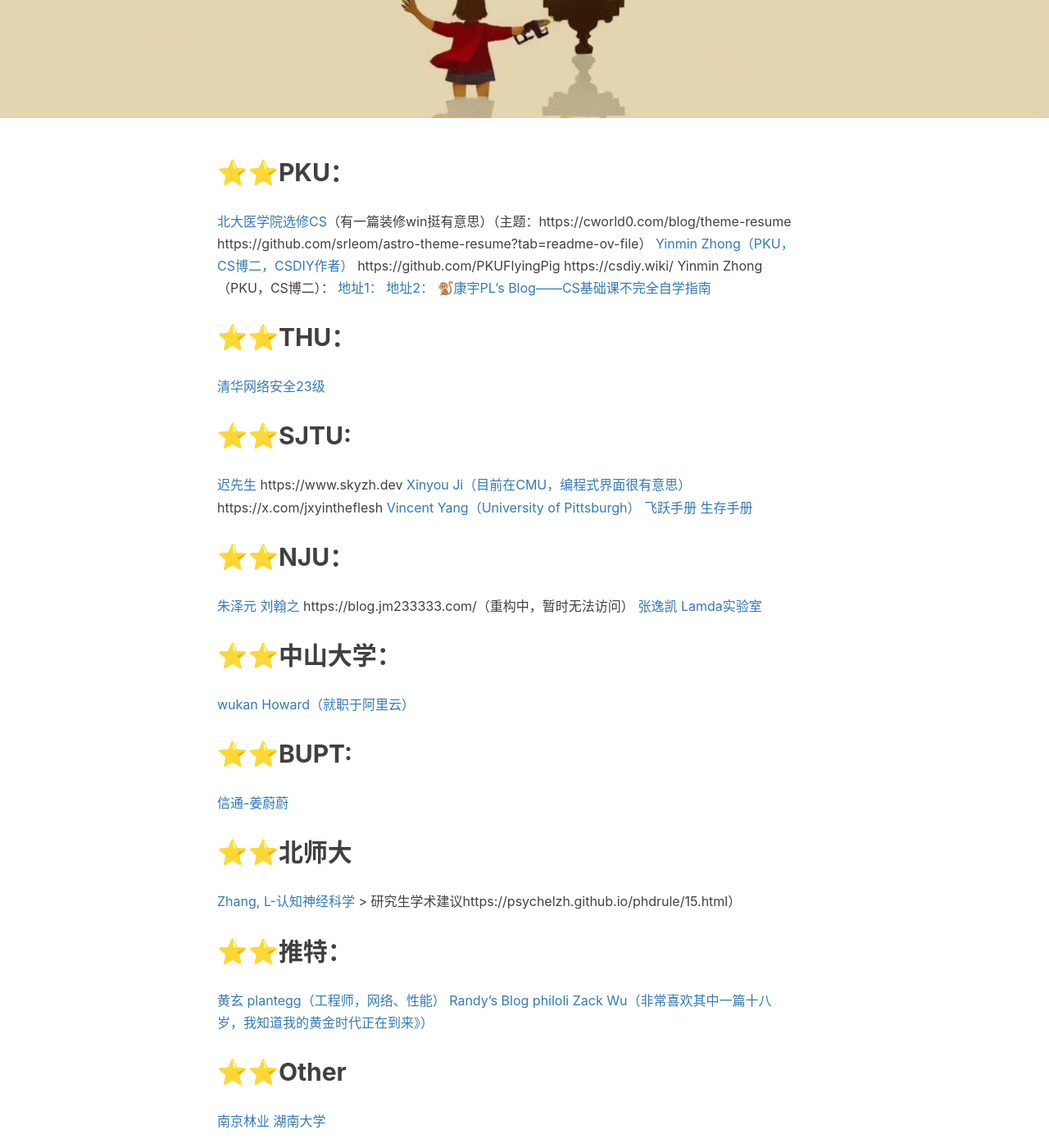
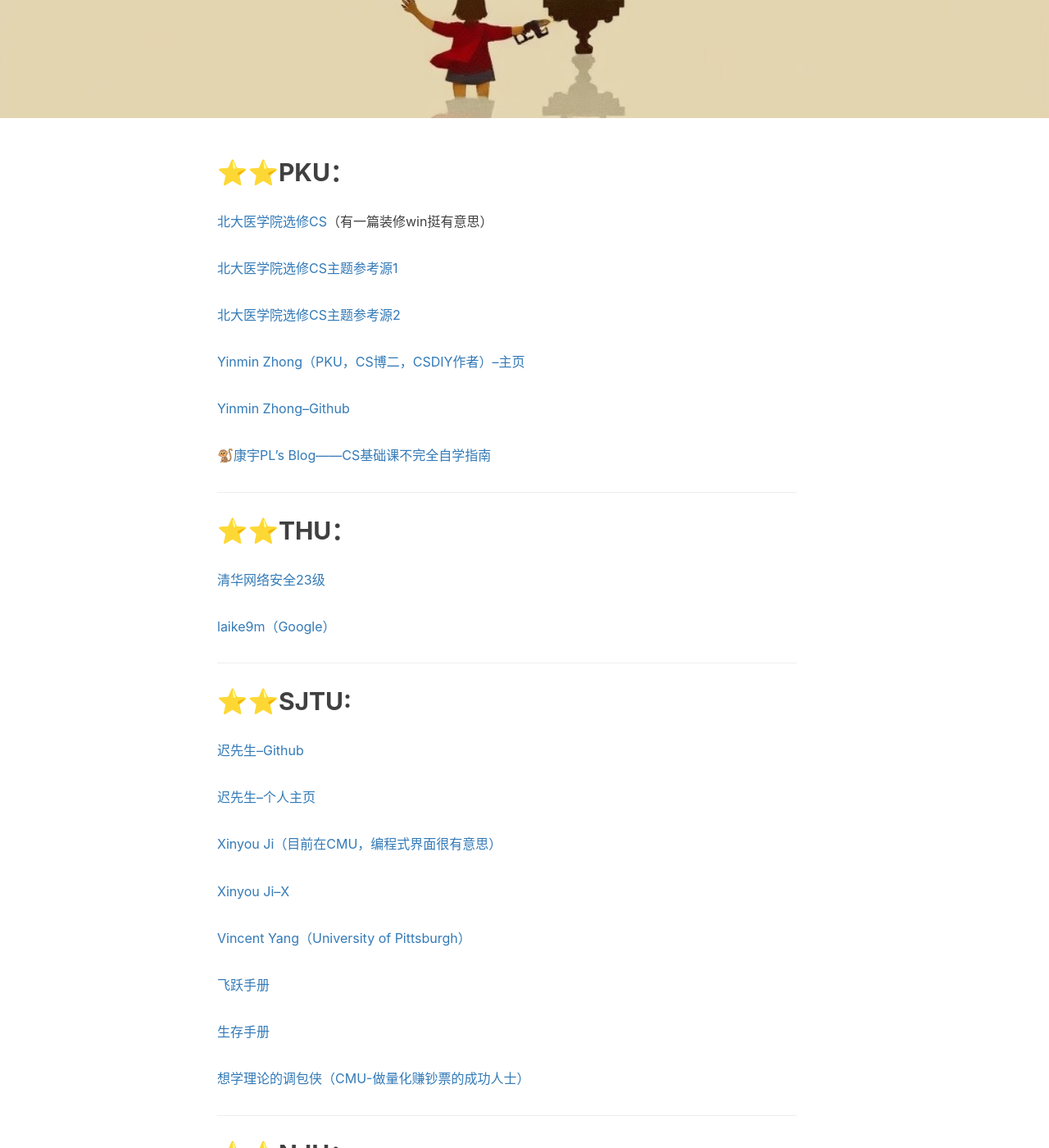
Before and after one commit to sunming3316/sunming3316.github.io, a Jekyll site: the page built from _posts/2023-10-01-Dalao-Blog.markdown, in a window 1280 px wide and 1400 px high, scrolled down 345 px. Shown: the whole window at 82% size. Built offline with Jekyll 4.4.1, drawn with Linux system fonts in a browser that asks for light colours; nearby versions of some CDN libraries; comment, search, counter and statistics services are not loaded; some of the changed text lies outside the part shown.

Commit message:
update dalao's blog 2024-12-03

```diff
--- a/_posts/2023-10-01-Dalao-Blog.markdown
+++ b/_posts/2023-10-01-Dalao-Blog.markdown
@@ -9,58 +9,117 @@
 
 ---
 ## ⭐⭐PKU：
-[北大医学院选修CS](https://arthals.ink/blog)（有一篇装修win挺有意思）（主题：https://cworld0.com/blog/theme-resume	https://github.com/srleom/astro-theme-resume?tab=readme-ov-file）
-[Yinmin Zhong（PKU，CS博二，CSDIY作者）](https://yinminzhong.com/)		https://github.com/PKUFlyingPig		https://csdiy.wiki/
-Yinmin Zhong（PKU，CS博二）：
-[地址1：](https://yinminzhong.com/)
-[地址2：](https://github.com/PKUFlyingPig)
+[北大医学院选修CS](https://arthals.ink/blog)（有一篇装修win挺有意思）
+
+[北大医学院选修CS主题参考源1](https://cworld0.com/blog/theme-resume)
+
+[北大医学院选修CS主题参考源2](https://github.com/srleom/astro-theme-resume?tab=readme-ov-file)
+
+[Yinmin Zhong（PKU，CS博二，CSDIY作者）--主页](https://yinminzhong.com/)
+
+[Yinmin Zhong--Github](https://github.com/PKUFlyingPig)
+
 [🐒康宇PL's Blog——CS基础课不完全自学指南](https://www.cnblogs.com/kangyupl/p/cs-stack-self-study-guide.html)
 
-
+---
 ## ⭐⭐THU：
 [清华网络安全23级](https://kiprey.github.io/)
 
+[laike9m（Google）](https://laike9m.com/blog/)
 
+---
 ## ⭐⭐SJTU:
-[迟先生](https://github.com/skyzh)		https://www.skyzh.dev
-[Xinyou Ji（目前在CMU，编程式界面很有意思）](https://xyji.org/)		https://x.com/jxyintheflesh
+[迟先生--Github](https://github.com/skyzh)
+
+[迟先生--个人主页](https://www.skyzh.dev)
+
+[Xinyou Ji（目前在CMU，编程式界面很有意思）](https://xyji.org/)
+
+[Xinyou Ji--X](https://x.com/jxyintheflesh)
+
 [Vincent Yang（University of Pittsburgh）](https://missuo.me/)
+
 [飞跃手册](https://survivesjtu.github.io/SJTU-Application/#/)
+
 [生存手册](https://survivesjtu.gitbook.io/survivesjtumanual)
 
+[想学理论的调包侠（CMU-做量化赚钞票的成功人士）](https://github.com/YukunJ)
 
+
+---
 ## ⭐⭐NJU：
 [朱泽元](http://zeyuan.allen-zhu.com/publications.php)
-[刘翰之](https://github.com/jm233333)		https://blog.jm233333.com/（重构中，暂时无法访问）
+
+[刘翰之](https://github.com/jm233333)
+
+[刘翰之--个人博客（重构中，暂时无法访问）](https://blog.jm233333.com/)
+
 [张逸凯](https://github.com/zhangyikaii)
+
 [Lamda实验室](https://ics.nju.edu.cn/allpeople/index.html)
 
 
+---
 ## ⭐⭐中山大学：
 [wukan](https://wu-kan.cn/)
+
 [Howard（就职于阿里云）](https://howardlau.me/category/projects)
 
+[小土刀（真神）](https://wdxtub.com/)
 
+
+---
 ## ⭐⭐BUPT:
 [信通-姜蔚蔚](https://jwwthu.github.io/)
 
 
+---
 ## ⭐⭐北师大
- [Zhang, L-认知神经科学](https://psychelzh.github.io/)		>  研究生学术建议https://psychelzh.github.io/phdrule/15.html）
+ [Zhang, L-认知神经科学](https://psychelzh.github.io/)		>  研究生学术建议:https://psychelzh.github.io/phdrule/15.html）
+
+---
+## ⭐⭐东南大学
+[瞬光（嵌入式+女装大佬）](https://dtysky.moe/)
 
 
+---
+⭐⭐北京交通大学
+[刘悦的技术博客（一个乐于助人的敏捷开发者）](https://v3u.cn/)
+
+
+---
 ## ⭐⭐推特：
 [黄玄](https://github.com/Huxpro)
+
 [plantegg（工程师，网络、性能）](https://plantegg.github.io/)
+
 [Randy's Blog](https://lutaonan.com/)
+
 [philoli](https://www.philoli.com/)
+
 [Zack Wu（非常喜欢其中一篇十八岁，我知道我的黄金时代正在到来》）](https://www.zackwu.com/)
 
+[爱逗比（前腾讯微信组高级工程师）](https://bento.me/idoubi)
+
+[DIŸ☀️（Follow浏览器作者）](https://diygod.cc/)
+
+[Piglei（python佬，来自卡瓦邦噶友链）](https://www.piglei.com/)
+
+[小明明的技术分享（Python-->Go）](https://www.dongwm.com/)
+
+[卡瓦帮噶（捕蛇者说主播）](https://www.kawabangga.com/)
+
+[江宏（TapTap负责人）,很喜欢《运气与努力》](https://1byte.io/)
+
+[隔叶黄莺（啥都分享，Rust/python佬）](https://yanbin.blog/)
+
+[Tanya Reilly巨佬（有一篇《成为职场的胶水》）](https://www.noidea.dog/)
 
 ## ⭐⭐Other
 [南京林业](https://blog.stv.lol/)
 [湖南大学](https://skywt.cn/)
 
 
+
 ## ⭐⭐海外高校：
 [Favonia（University of Minnesota博导、台湾人、CS）](https://favonia.org/index.html)
```
